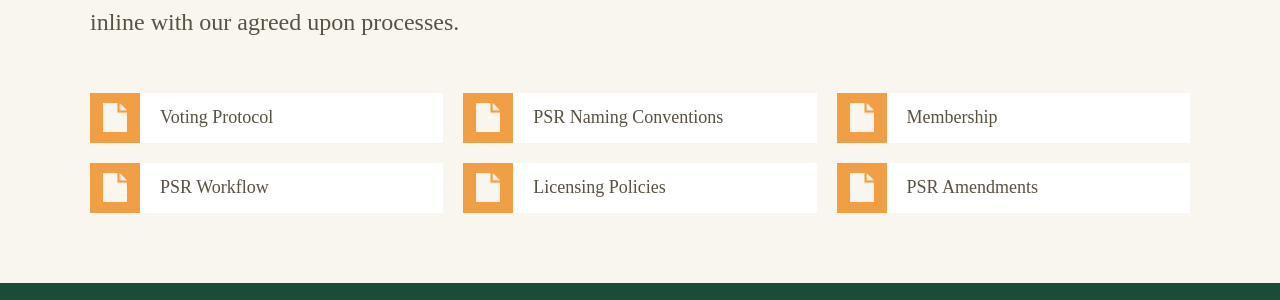
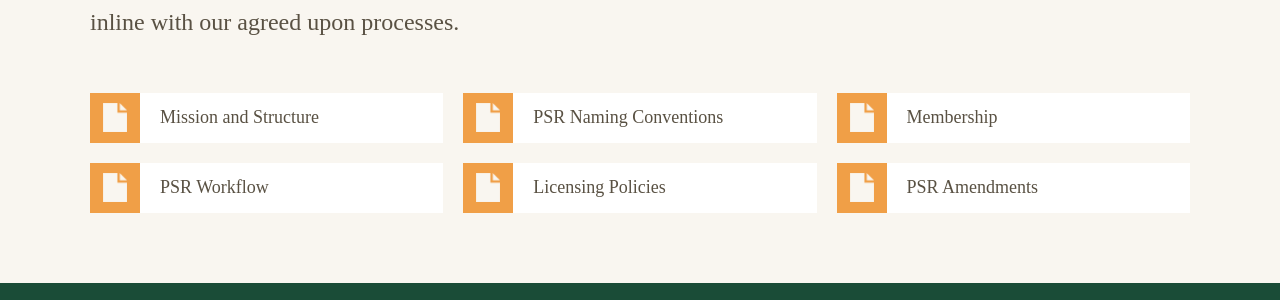
Before and after one commit to php-fig/www.php-fig.org, a Jekyll site: the page built from pages/bylaws.html, in a window 1280 px wide. Shown: the part 413-713 px from the top of the page. Built offline with Jekyll 4.4.1, drawn with Linux system fonts in a browser that asks for light colours; nearby versions of some CDN libraries; some web fonts are replaced; Markdown is read by kramdown in place of the engine named in the settings.

Commit message:
remove voting-protocol & add  mission-and-structure

```diff
--- a/_layouts/bylaw.html
+++ b/_layouts/bylaw.html
@@ -13,7 +13,7 @@ layout: default
             <h2 class="sidebar__title">Bylaws index:</h2>
             <ul class="sidebar__list">
                 <li class="sidebar__item">
-                    <a class="sidebar__link {% if page.url contains '/bylaws/voting-protocol/' %}sidebar__link--active{% endif %}" href="/bylaws/voting-protocol/">Voting Protocol</a>
+                    <a class="sidebar__link {% if page.url contains '/bylaws/mission-and-structure/' %}sidebar__link--active{% endif %}" href="/bylaws/mission-and-structure/">Mission and Structure</a>
                 </li>
                 <li class="sidebar__item">
                     <a class="sidebar__link {% if page.url contains '/bylaws/psr-naming-conventions/' %}sidebar__link--active{% endif %}" href="/bylaws/psr-naming-conventions/">PSR Naming Conventions</a>
--- a/pages/bylaws.html
+++ b/pages/bylaws.html
@@ -14,7 +14,7 @@ permalink: bylaws/
 
 <ul class="bylaws">
     <li class="bylaws__item">
-        <a class="bylaws__link" href="/bylaws/voting-protocol/">Voting Protocol</a>
+        <a class="bylaws__link" href="/bylaws/mission-and-structure/">Mission and Structure</a>
     </li>
     <li class="bylaws__item">
         <a class="bylaws__link" href="/bylaws/psr-naming-conventions/">PSR Naming Conventions</a>
--- a/pages/faqs.html
+++ b/pages/faqs.html
@@ -126,7 +126,7 @@ permalink: faqs/
                 <div class="faqs__answer">
                     <h2 class="faqs__answer_title" id="who-should-initiateclose-voting">Who should initiate/close voting?</h2>
                     <div class="faqs__answer_content">
-                        <p>The rules are all described in the <a href="/bylaws/voting-protocol/">Voting Protocol Bylaws</a>.</p>
+                        <p>The rules are all described in the <a href="/bylaws/mission-and-structure/">Mission and Structure Bylaws</a>.</p>
                     </div>
                 </div>
                 <div class="faqs__answer">
```
Also changed, not shown: pages/bylaws/mission-and-structure.md (added, +7 -0 lines), pages/bylaws/voting-protocol.md (deleted, +0 -7 lines).
